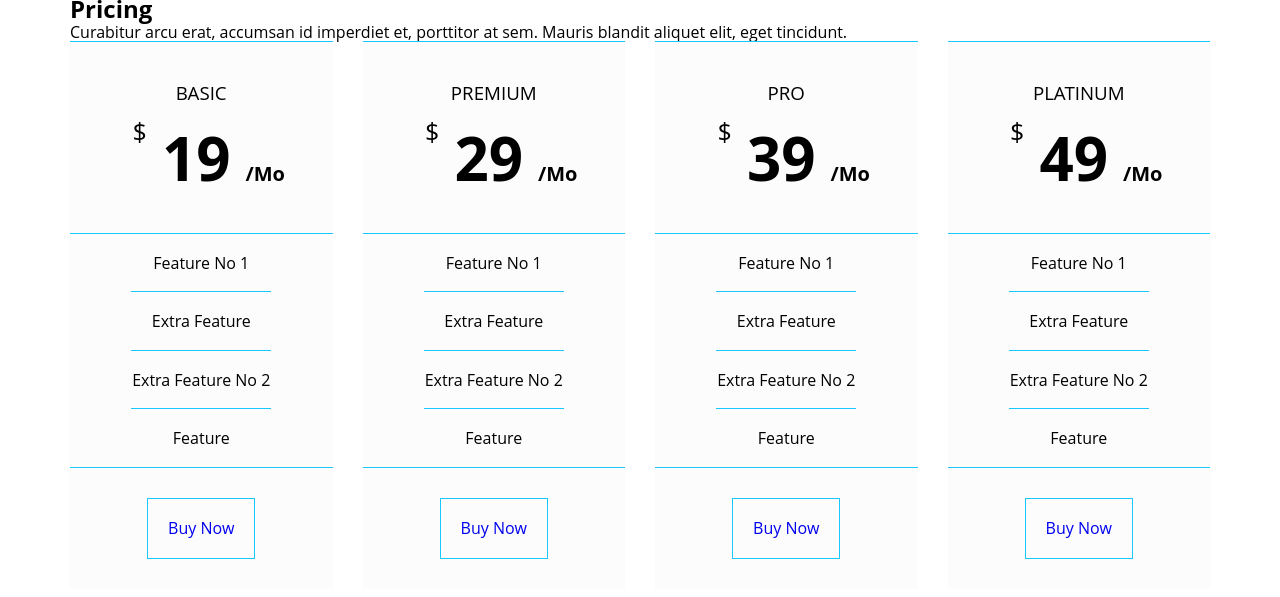
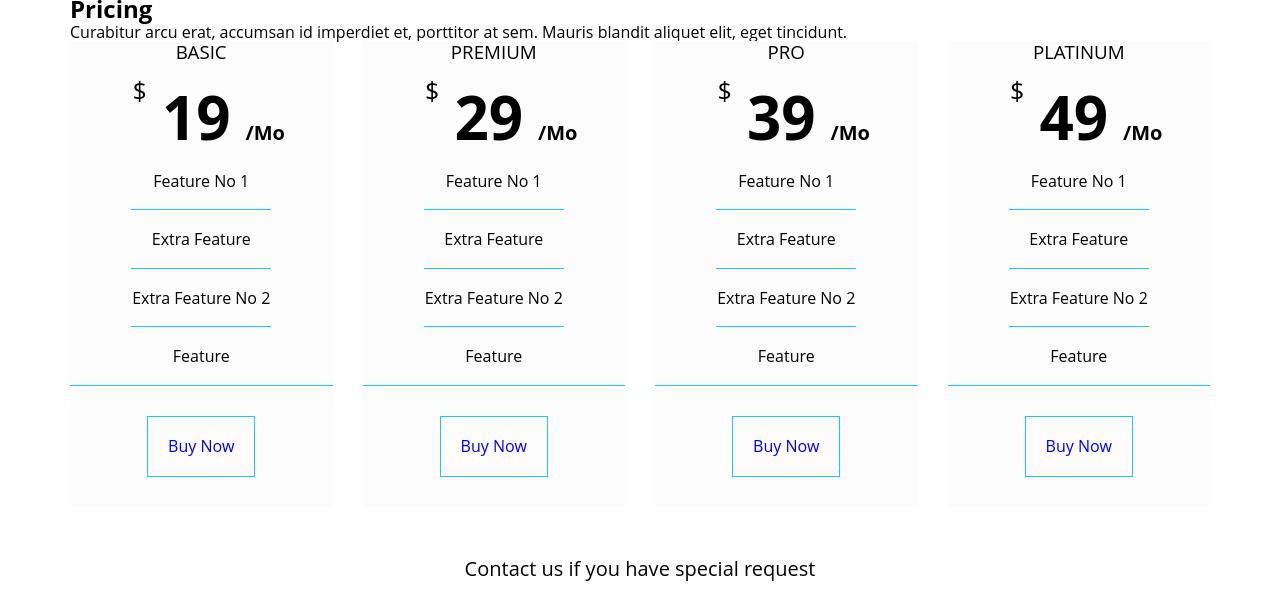
Before and after one commit to hagerahned/Kasper-Templet-Two, a plain HTML site: page index.html in a window 1280 px wide. Shown: the part 4466-5063 px from the top of the page. Drawn offline with Linux system fonts and the light colour scheme; files that its build step writes are made by us from their sources.

Commit message:
.pricing .plans .plan .head h3 {     font-weight: normal;     margin-bottom: 20px;     text-transform: uppercase;   }

```diff
--- a/kasper.css
+++ b/kasper.css
@@ -756,11 +756,7 @@ header nav .toggle-menu{
     background-color: #fcfcfc;
     text-align: center;
   }
-  .pricing .plans .plan .head {
-    padding: 40px 20px;
-    border-top: 1px solid var(--main-color);
-    border-bottom: 1px solid var(--main-color);
-  }
+
   .pricing .plans .plan .head h3 {
     font-weight: normal;
     margin-bottom: 20px;
```
